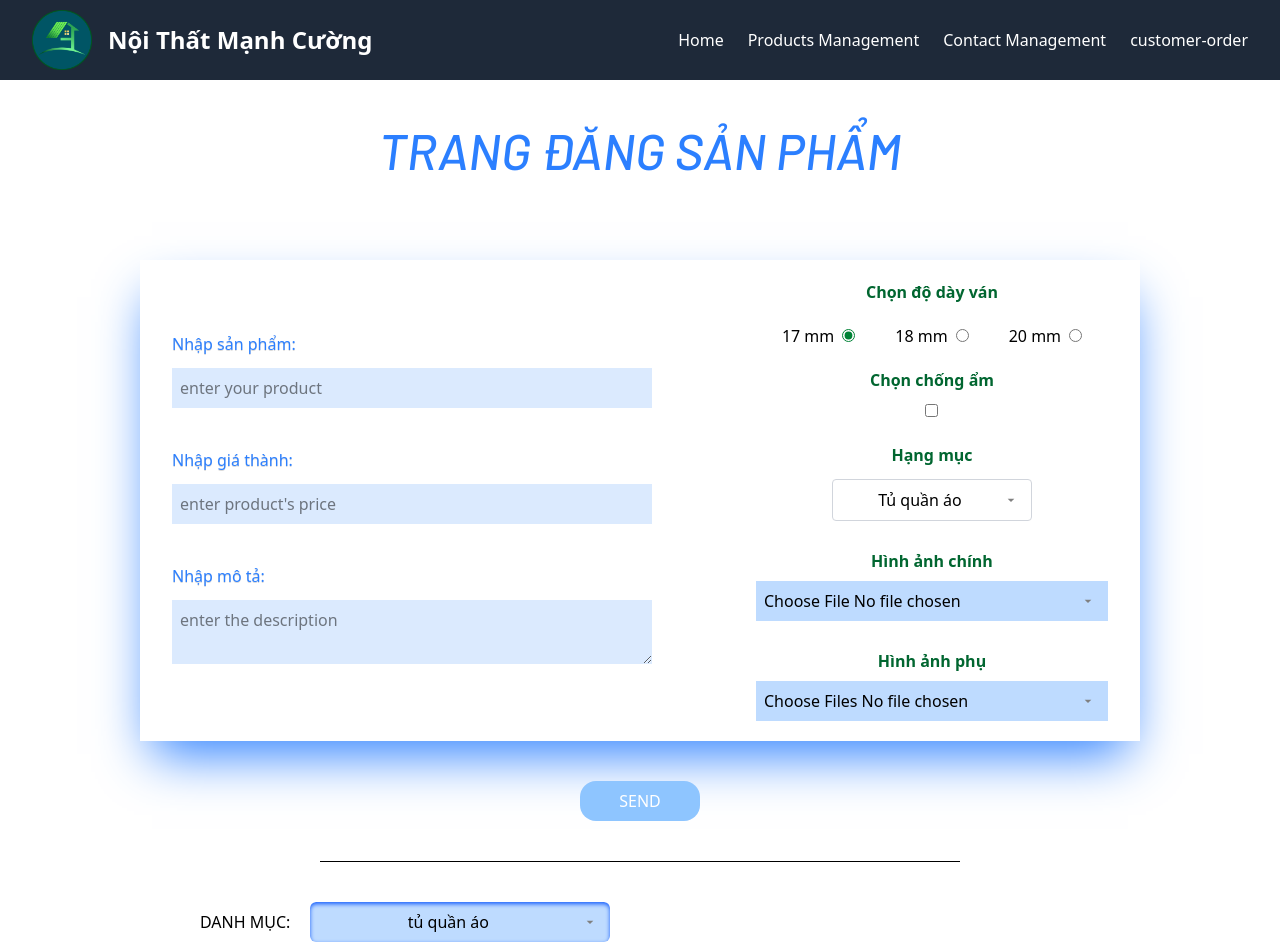
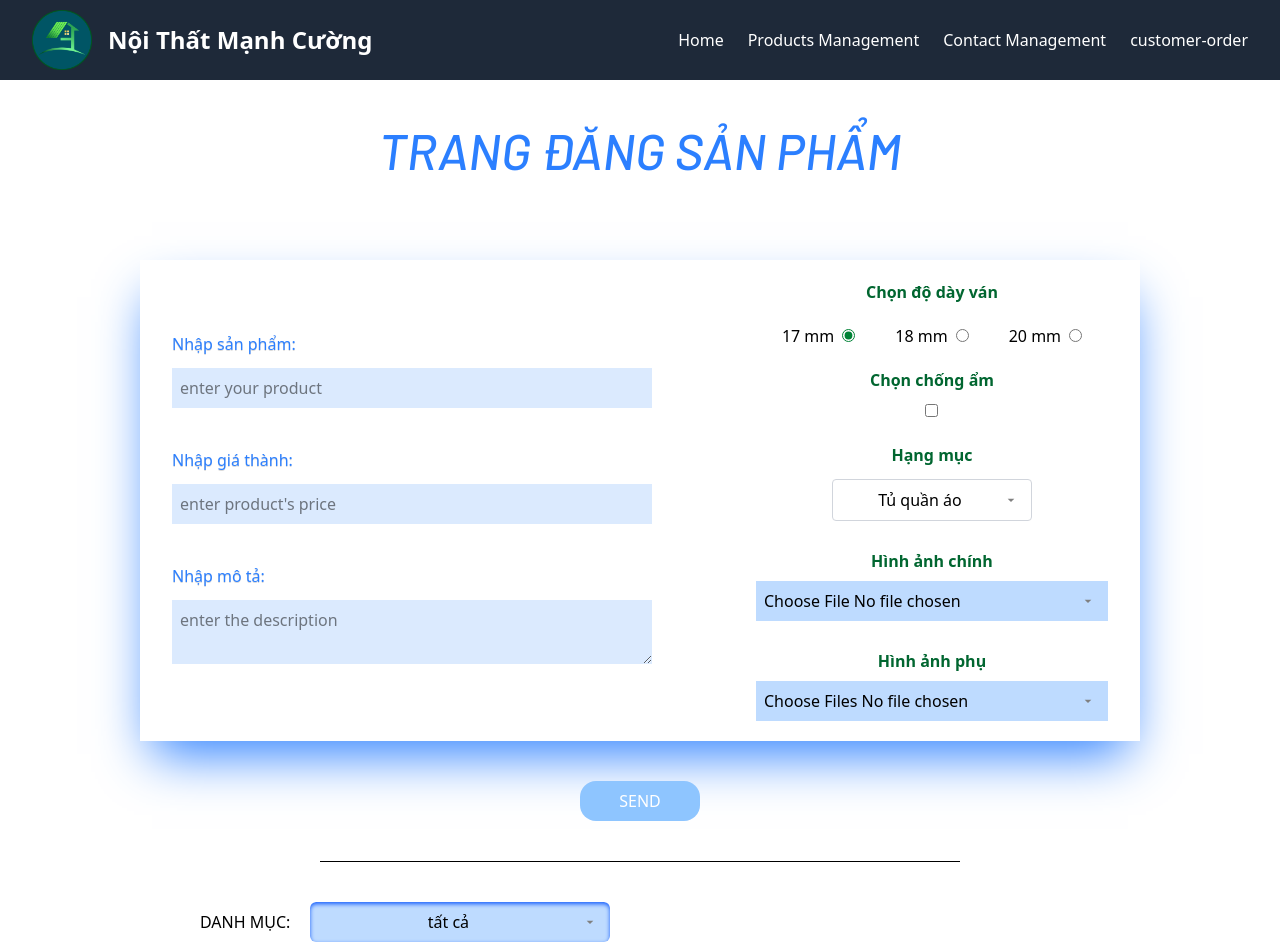
Before and after one commit to bon265/h-c-redux, a React (Vite) app: page /product-create in a window 1280 px wide. Shown: the top 952 px of the page. Built offline with nearby package versions, Linux system fonts and the light colour scheme.

Commit message:
đã thêm lọc sản phẩm

```diff
--- a/src/features/productSlice.jsx
+++ b/src/features/productSlice.jsx
@@ -5,24 +5,44 @@ const productSlice=createSlice({
         initialState:{
             products: [],
             options:{
-            category: "Tủ quần áo ", // mặc định
-        }
+                category:'Tủ quần áo'
+            },
+            filterCategory: "tất cả",
+            filteredProducts: [], // mảng chứa product đã filter
         },
         reducers:{
             addProduct:(state,action)=>{
             state.products.push(action.payload)
+            if (state.filterCategory === "tất cả") {
+                state.filteredProducts = state.products;
+            } else {
+                state.filteredProducts = state.products.filter(
+                (product) => product.category === state.filterCategory
+                );
+            }
             },
             removeProduct: (state, action) => {
             state.products=state.products.filter((product,index) => index !== action.payload);
             },
-        setCategory:(state,action)=>{
-        state.options.category=action.payload
+            setCategory: (state, action) => {
+                state.options.category = action.payload;
+            },
+            setFilterCategory: (state, action) => {
+                state.filterCategory = action.payload;
+            },
+            applyFilter:(state)=>{
+                if (state.filterCategory === "tất cả") {
+                    state.filteredProducts = state.products;
+                } else {
+                    state.filteredProducts = state.products.filter(
+                        (product) => product.category === state.filterCategory
+                    );
                 }
-
+                console.log(state.filteredProducts)
         }
-})
+    }})
 
 
-export const {addProduct,removeProduct,setCategory}= productSlice.actions
+    export const {addProduct,removeProduct,applyFilter,setFilterCategory,setCategory}= productSlice.actions
 
     export  const productReducer=productSlice.reducer
--- a/src/pages/PRODUCT/ProductForm.jsx
+++ b/src/pages/PRODUCT/ProductForm.jsx
@@ -1,5 +1,5 @@
 import { useDispatch, useSelector } from "react-redux";
-import { addProduct, setCategory } from "../../features/productSlice";
+import { addProduct,applyFilter,setFilterCategory,setCategory } from "../../features/productSlice";
 import { useState } from "react";
 import ProductList from "./ProductList";
 import { formatPrice } from "../../ultils/formatPrice";
@@ -11,12 +11,14 @@ function ProductForm() {
   const [desc, setDesc] = useState('');
   const [moisture, setMoisture] = useState(false);
   const [thickness, setThickness] = useState('17 mm');
- const [mainImage, setMainImage] = useState(null);
+  const [mainImage, setMainImage] = useState(null);
   const [subImages,setSubImages] =useState([])
+
   // xử lí logic redux
   const dispatch = useDispatch();
   const products = useSelector((state) => state.product.products);
-  const categories = useSelector((state) => state.product.options.category);
+  const filter =useSelector((state) => state.product.filterCategory);
+  const category = useSelector((state) => state.product.options.category);
   const handleMainImage = (e) => {
     e.preventDefault();
   const file =e.target.files[0]
@@ -32,7 +34,13 @@ function ProductForm() {
     const formatted = formatPrice(e.target.value);
     setPrice(formatted);
   };
-
+  // ham filter
+  const handleFilter = (e) => {
+    const selectedCategory = e.target.value;
+    dispatch(setFilterCategory(selectedCategory));
+    dispatch(applyFilter());
+  }
+// hàm subbmit
   const handleSubmit = (e) => {
     e.preventDefault();
     if (name.trim() === '' || price.trim() === '' || desc.trim() === '') {
@@ -47,7 +55,7 @@ function ProductForm() {
       desc,
       thickness,
       moisture,
-      category: categories,
+      category: category,
       mainImage: mainImage ? URL.createObjectURL(mainImage) : null,
       subImages: subImages.length > 0 ? subImages.map(file => URL.createObjectURL(file)) : [],
     };
@@ -60,6 +68,7 @@ function ProductForm() {
     setMoisture(false);
     setMainImage(null);
     setSubImages([]);
+    console.log(newProduct)
   };
 
   return (
@@ -142,7 +151,7 @@ function ProductForm() {
             <p className="font-bold text-green-800">Hạng mục</p>
             <select
               className="custom-select mt-3 border border-gray-300 p-2 rounded w-[200px] text-center outline-green-900"
-              value={categories}
+              value={category}
               onChange={(e) => dispatch(setCategory(e.target.value))}
             >
               <option value="Tủ quần áo">Tủ quần áo</option>
@@ -157,8 +166,7 @@ function ProductForm() {
             <input className="custom-select mt-2 hover:bg-blue-300 bg-blue-200 p-2 text-center"
             type="file"
             accept="image/*"
-
-             onChange={handleMainImage}/>
+            onChange={handleMainImage}/>
             {mainImage && (
   <img className='object-cover object-center mt-5 h-45 rounded-2xl' src={URL.createObjectURL(mainImage)}  />
 )}
@@ -201,11 +209,12 @@ function ProductForm() {
 
       <div className="ml-50 mt-10 flex items-center gap-5">
         <h2>DANH MỤC:</h2>
-        <select className="custom-select w-[300px] text-center outline-0 bg-blue-200 p-2 rounded-md shadow-blue-600 shadow-inner">
-          <option>tủ quần áo</option>
-          <option>phòng khách</option>
-          <option>tủ bếp</option>
-          <option>tủ rượu</option>
+        <select value={filter} onChange={handleFilter} className="custom-select w-[300px] text-center outline-0 bg-blue-200 p-2 rounded-md shadow-blue-600 shadow-inner">
+          <option>Tủ quần áo</option>
+          <option>Phòng khách</option>
+          <option>Tủ bếp</option>
+          <option>Tủ rượu</option>
+          <option>tất cả</option>
         </select>
       </div>
 
--- a/src/pages/PRODUCT/ProductList.jsx
+++ b/src/pages/PRODUCT/ProductList.jsx
@@ -1,11 +1,12 @@
 
-import pic1 from '../../assets/test.jpg';
 import { useSelector, useDispatch } from 'react-redux';
 import { removeProduct } from '../../features/productSlice';
 import { Link } from 'react-router-dom';
 function ProductList() {
     const dispatch=useDispatch()
-    const products=useSelector (state=> state.product.products)
+    const products=useSelector (state=> state.product.filteredProducts);
+
+
     if (!products ||products.length === 0) return <p className='text-center mt-10 text-2xl '>Chưa có sản phẩm nào</p>;
     const handleDelete=(index)=>{
 
```
Lines whose indentation alone changed are shown as unchanged.
